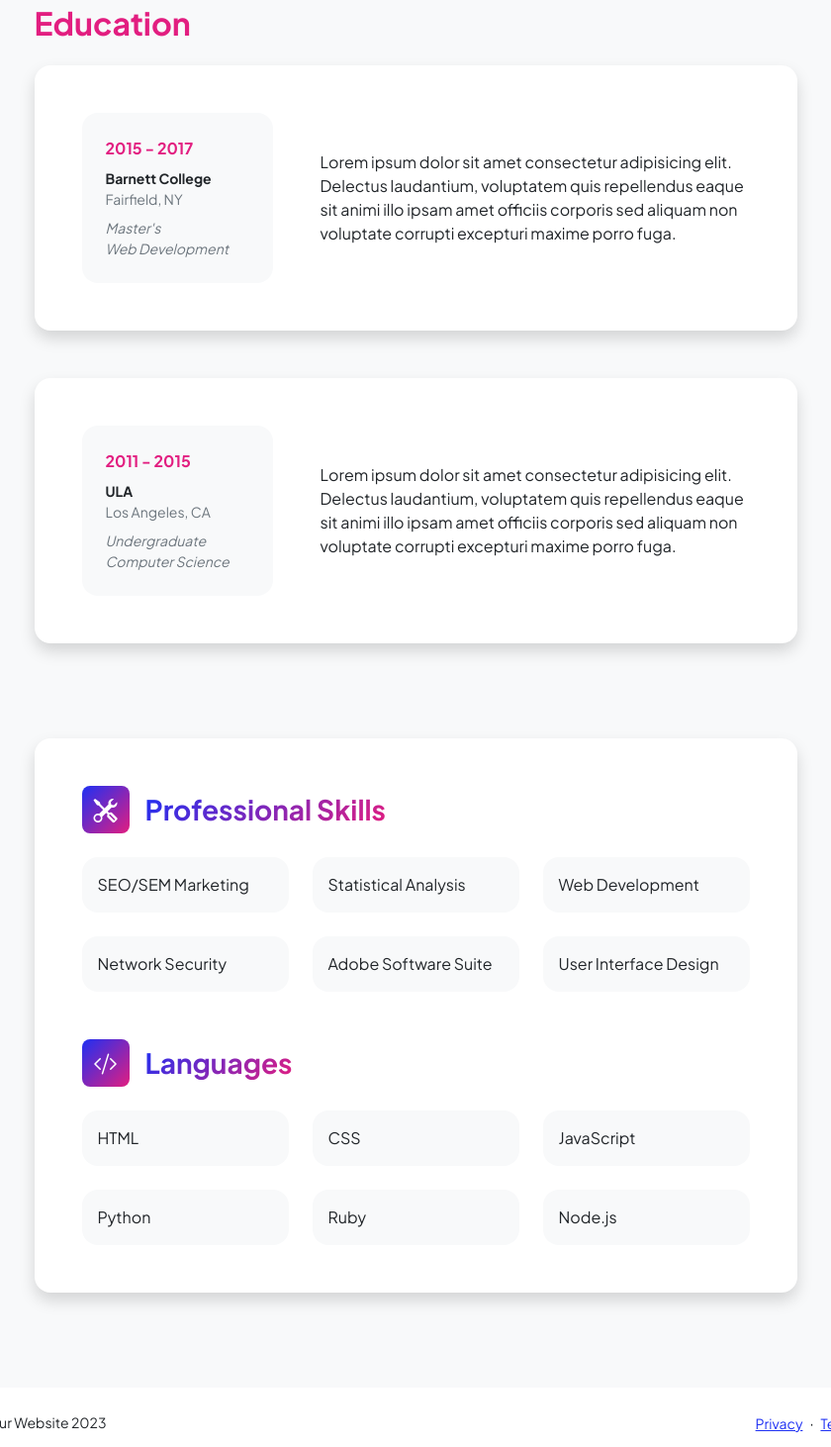
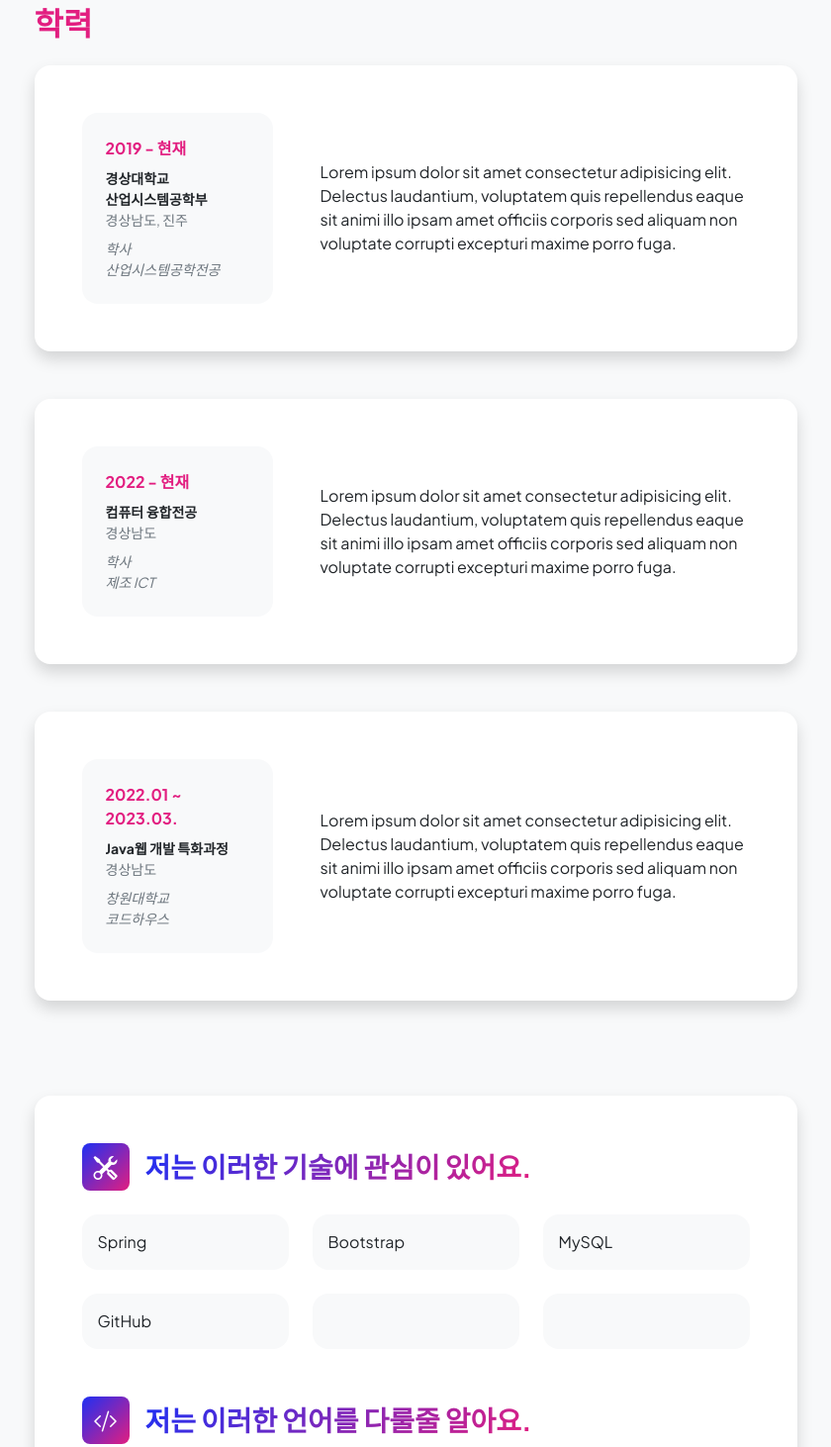
Before and after one commit to YoonGwangJin/-, a plain HTML site: page resume.html in a window 1280 px wide. Shown: the part 878-2340 px from the top of the page at 99% size, without its empty margins (220-1060 px from the left). Drawn offline with nearby package versions, Linux system fonts and the light colour scheme.

Commit message:
Add files via upload

```diff
--- a/resume.html
+++ b/resume.html
@@ -22,7 +22,7 @@
             <!-- Navigation-->
             <nav class="navbar navbar-expand-lg navbar-light bg-white py-3">
                 <div class="container px-5">
-                    <a class="navbar-brand" href="index.html"><span class="fw-bolder text-primary">Start Bootstrap</span></a>
+                    <a class="navbar-brand" href="index.html"><span class="fw-bolder text-primary">성장하는 개발자</span></a>
                     <button class="navbar-toggler" type="button" data-bs-toggle="collapse" data-bs-target="#navbarSupportedContent" aria-controls="navbarSupportedContent" aria-expanded="false" aria-label="Toggle navigation"><span class="navbar-toggler-icon"></span></button>
                     <div class="collapse navbar-collapse" id="navbarSupportedContent">
                         <ul class="navbar-nav ms-auto mb-2 mb-lg-0 small fw-bolder">
@@ -37,14 +37,14 @@
             <!-- Page Content-->
             <div class="container px-5 my-5">
                 <div class="text-center mb-5">
-                    <h1 class="display-5 fw-bolder mb-0"><span class="text-gradient d-inline">Resume</span></h1>
+                    <h1 class="display-5 fw-bolder mb-0"><span class="text-gradient d-inline">백엔드 개발자 윤광진입니다.</span></h1>
                 </div>
                 <div class="row gx-5 justify-content-center">
                     <div class="col-lg-11 col-xl-9 col-xxl-8">
                         <!-- Experience Section-->
                         <section>
                             <div class="d-flex align-items-center justify-content-between mb-4">
-                                <h2 class="text-primary fw-bolder mb-0">Experience</h2>
+                                <h2 class="text-primary fw-bolder mb-0">경험</h2>
                                 <!-- Download resume button-->
                                 <!-- Note: Set the link href target to a PDF file within your project-->
                                 <a class="btn btn-primary px-4 py-3" href="#!">
@@ -87,21 +87,21 @@
                         </section>
                         <!-- Education Section-->
                         <section>
-                            <h2 class="text-secondary fw-bolder mb-4">Education</h2>
+                            <h2 class="text-secondary fw-bolder mb-4">학력</h2>
                             <!-- Education Card 1-->
                             <div class="card shadow border-0 rounded-4 mb-5">
                                 <div class="card-body p-5">
                                     <div class="row align-items-center gx-5">
                                         <div class="col text-center text-lg-start mb-4 mb-lg-0">
                                             <div class="bg-light p-4 rounded-4">
-                                                <div class="text-secondary fw-bolder mb-2">2015 - 2017</div>
+                                                <div class="text-secondary fw-bolder mb-2">2019 - 현재</div>
                                                 <div class="mb-2">
-                                                    <div class="small fw-bolder">Barnett College</div>
-                                                    <div class="small text-muted">Fairfield, NY</div>
+                                                    <div class="small fw-bolder">경상대학교<br>산업시스템공학부</div>
+                                                    <div class="small text-muted">경상남도, 진주</div>
                                                 </div>
                                                 <div class="fst-italic">
-                                                    <div class="small text-muted">Master's</div>
-                                                    <div class="small text-muted">Web Development</div>
+                                                    <div class="small text-muted">학사</div>
+                                                    <div class="small text-muted">산업시스템공학전공</div>
                                                 </div>
                                             </div>
                                         </div>
@@ -115,14 +115,35 @@
                                     <div class="row align-items-center gx-5">
                                         <div class="col text-center text-lg-start mb-4 mb-lg-0">
                                             <div class="bg-light p-4 rounded-4">
-                                                <div class="text-secondary fw-bolder mb-2">2011 - 2015</div>
+                                                <div class="text-secondary fw-bolder mb-2">2022 - 현재</div>
                                                 <div class="mb-2">
-                                                    <div class="small fw-bolder">ULA</div>
-                                                    <div class="small text-muted">Los Angeles, CA</div>
+                                                    <div class="small fw-bolder">컴퓨터 융합전공</div>
+                                                    <div class="small text-muted">경상남도</div>
                                                 </div>
                                                 <div class="fst-italic">
-                                                    <div class="small text-muted">Undergraduate</div>
-                                                    <div class="small text-muted">Computer Science</div>
+                                                    <div class="small text-muted">학사</div>
+                                                    <div class="small text-muted">제조 ICT</div>
+                                                </div>
+                                            </div>
+                                        </div>
+                                        <div class="col-lg-8"><div>Lorem ipsum dolor sit amet consectetur adipisicing elit. Delectus laudantium, voluptatem quis repellendus eaque sit animi illo ipsam amet officiis corporis sed aliquam non voluptate corrupti excepturi maxime porro fuga.</div></div>
+                                    </div>
+                                </div>
+                            </div>
+                            <!-- Education Card 3-->
+                            <div class="card shadow border-0 rounded-4 mb-5">
+                                <div class="card-body p-5">
+                                    <div class="row align-items-center gx-5">
+                                        <div class="col text-center text-lg-start mb-4 mb-lg-0">
+                                            <div class="bg-light p-4 rounded-4">
+                                                <div class="text-secondary fw-bolder mb-2">2022.01 ~ 2023.03.</div>
+                                                <div class="mb-2">
+                                                    <div class="small fw-bolder">Java웹 개발 특화과정</div>
+                                                    <div class="small text-muted">경상남도</div>
+                                                </div>
+                                                <div class="fst-italic">
+                                                    <div class="small text-muted">창원대학교</div>
+                                                    <div class="small text-muted">코드하우스</div>
                                                 </div>
                                             </div>
                                         </div>
@@ -142,24 +163,24 @@
                                     <div class="mb-5">
                                         <div class="d-flex align-items-center mb-4">
                                             <div class="feature bg-primary bg-gradient-primary-to-secondary text-white rounded-3 me-3"><i class="bi bi-tools"></i></div>
-                                            <h3 class="fw-bolder mb-0"><span class="text-gradient d-inline">Professional Skills</span></h3>
+                                            <h3 class="fw-bolder mb-0"><span class="text-gradient d-inline">저는 이러한 기술에 관심이 있어요.</span></h3>
                                         </div>
                                         <div class="row row-cols-1 row-cols-md-3 mb-4">
-                                            <div class="col mb-4 mb-md-0"><div class="d-flex align-items-center bg-light rounded-4 p-3 h-100">SEO/SEM Marketing</div></div>
-                                            <div class="col mb-4 mb-md-0"><div class="d-flex align-items-center bg-light rounded-4 p-3 h-100">Statistical Analysis</div></div>
-                                            <div class="col"><div class="d-flex align-items-center bg-light rounded-4 p-3 h-100">Web Development</div></div>
+                                            <div class="col mb-4 mb-md-0"><div class="d-flex align-items-center bg-light rounded-4 p-3 h-100">Spring</div></div>
+                                            <div class="col mb-4 mb-md-0"><div class="d-flex align-items-center bg-light rounded-4 p-3 h-100">Bootstrap</div></div>
+                                            <div class="col"><div class="d-flex align-items-center bg-light rounded-4 p-3 h-100">MySQL</div></div>
                                         </div>
                                         <div class="row row-cols-1 row-cols-md-3">
-                                            <div class="col mb-4 mb-md-0"><div class="d-flex align-items-center bg-light rounded-4 p-3 h-100">Network Security</div></div>
-                                            <div class="col mb-4 mb-md-0"><div class="d-flex align-items-center bg-light rounded-4 p-3 h-100">Adobe Software Suite</div></div>
-                                            <div class="col"><div class="d-flex align-items-center bg-light rounded-4 p-3 h-100">User Interface Design</div></div>
+                                            <div class="col mb-4 mb-md-0"><div class="d-flex align-items-center bg-light rounded-4 p-3 h-100">GitHub</div></div>
+                                            <div class="col mb-4 mb-md-0"><div class="d-flex align-items-center bg-light rounded-4 p-3 h-100"></div></div>
+                                            <div class="col"><div class="d-flex align-items-center bg-light rounded-4 p-3 h-100"></div></div>
                                         </div>
                                     </div>
                                     <!-- Languages list-->
                                     <div class="mb-0">
                                         <div class="d-flex align-items-center mb-4">
                                             <div class="feature bg-primary bg-gradient-primary-to-secondary text-white rounded-3 me-3"><i class="bi bi-code-slash"></i></div>
-                                            <h3 class="fw-bolder mb-0"><span class="text-gradient d-inline">Languages</span></h3>
+                                            <h3 class="fw-bolder mb-0"><span class="text-gradient d-inline">저는 이러한 언어를 다룰줄 알아요.</span></h3>
                                         </div>
                                         <div class="row row-cols-1 row-cols-md-3 mb-4">
                                             <div class="col mb-4 mb-md-0"><div class="d-flex align-items-center bg-light rounded-4 p-3 h-100">HTML</div></div>
@@ -167,9 +188,9 @@
                                             <div class="col"><div class="d-flex align-items-center bg-light rounded-4 p-3 h-100">JavaScript</div></div>
                                         </div>
                                         <div class="row row-cols-1 row-cols-md-3">
-                                            <div class="col mb-4 mb-md-0"><div class="d-flex align-items-center bg-light rounded-4 p-3 h-100">Python</div></div>
-                                            <div class="col mb-4 mb-md-0"><div class="d-flex align-items-center bg-light rounded-4 p-3 h-100">Ruby</div></div>
-                                            <div class="col"><div class="d-flex align-items-center bg-light rounded-4 p-3 h-100">Node.js</div></div>
+                                            <div class="col mb-4 mb-md-0"><div class="d-flex align-items-center bg-light rounded-4 p-3 h-100">Java</div></div>
+                                            <div class="col mb-4 mb-md-0"><div class="d-flex align-items-center bg-light rounded-4 p-3 h-100">C#</div></div>
+                                            <div class="col"><div class="d-flex align-items-center bg-light rounded-4 p-3 h-100"></div></div>
                                         </div>
                                     </div>
                                 </div>
```
Also changed, not shown: contact.html (+1 -1 lines), index.html (+7 -7 lines), projects.html (+1 -1 lines), assets/profile.png.
